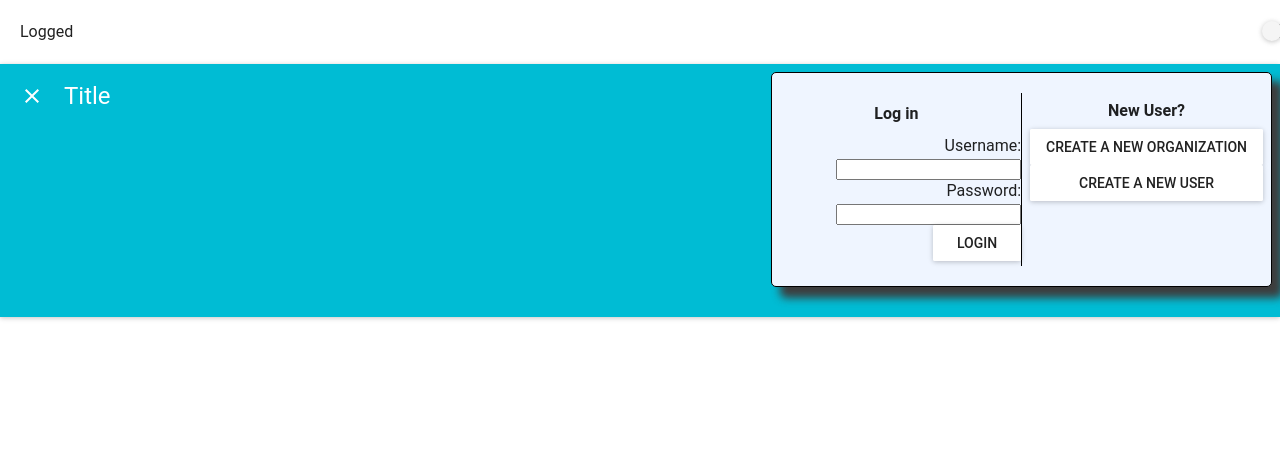
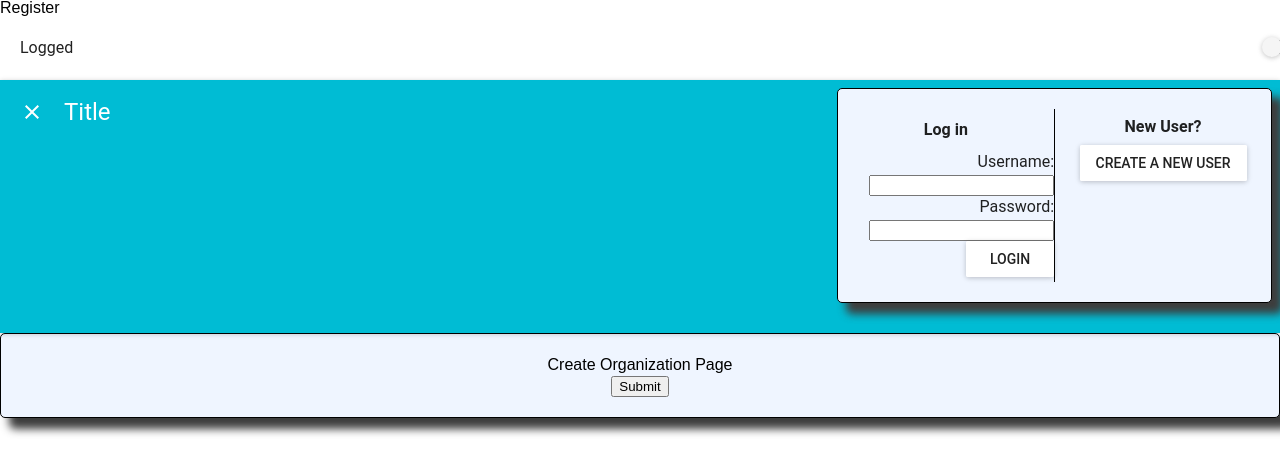
Before and after one commit to DAMinstrators/get-a-room, a React app: page / in a window 1280 px wide. Shown: the top 474 px of the page. Built offline with nearby package versions, Linux system fonts and the light colour scheme; what react-tap-event-plugin would draw is missing.

Commit message:
content panel start

```diff
--- a/package.json
+++ b/package.json
@@ -23,6 +23,7 @@
     "material-ui": "^0.16.6",
     "moment": "^2.17.1",
     "mysql": "^2.12.0",
+    "nodemon": "^1.11.0",
     "pg": "^6.1.2",
     "react": "^15.4.1",
     "react-dom": "^15.4.1",
--- a/src/components/App.jsx
+++ b/src/components/App.jsx
@@ -3,6 +3,7 @@ import React, { Component } from 'react';
 import ReactDOM from 'react-dom';
 import Login from './Login.jsx';
 import Header from './Header.jsx';
+import Content from './Content.jsx';
 import CreateOrganization from './CreateOrganization.jsx';
 import CreateUser from './CreateUser.jsx';
 import RoomManager from './RoomManager.jsx';
@@ -45,15 +46,6 @@ class App extends Component {
 
 
   //user clicked on submit button after creating an org
-  submitCreateOrg = () =>  {
-	  this.setState({requestToCreate: 'loginpage'});
-
-	  this.setState({loginErr: ''});
-	  this.setState({createSuccess: ''});
-  }
-
-
-
 
 
   //takes you back to login page, resets all the information in the fields
@@ -150,6 +142,10 @@ class App extends Component {
 							reset={this.reset}
 							createErr={this.state.createErr}
 						/>
+
+						<Content
+
+						/>
 					</div>
 				);
 			//if you're not logged in, and they clicked on the create organization button
--- a/src/components/Header.jsx
+++ b/src/components/Header.jsx
@@ -45,7 +45,7 @@ class Header extends Component {
   constructor(props) {
 		super(props);
 
-    loggedIn: true;
+    loggedIn1: true;
 		labelPos: "left";
 	}
 
@@ -99,7 +99,7 @@ class Header extends Component {
 					this.setState({loginErr: ''});
 					this.setState({username: ''});
 					this.setState({password: ''});
-          this.loggedIn = false;
+					this.loggedIn1 = false;
 				} else {
 					console.log('in else')
 					this.setState({loginErr: 'Invalid login'})
@@ -131,15 +131,15 @@ class Header extends Component {
 
 
 	  //check to make sure all fields are filled on user creation page
-	  if (this.props.createdUsername === '' || this.props.createdPassword === '' || this.props.createdGithub === '') {
+	  if (this.createdUsername === '' || this.createdPassword === '' || this.createdGithub === '') {
 		  this.setState({createErr: "Please fill out all fields"})
 		  return;
 	  }
 
 	  //if they are all filled properly, format string for post request
-	  let userString = 'username=' + this.props.createdUsername + '&' +
-	  			 'password='+ this.props.createdPassword + '&' +
-				 'github=' + this.props.createdGithub;
+	  let userString = 'username=' + this.state.createdUsername + '&' +
+	  			 'password='+ this.state.createdPassword + '&' +
+				 'github=' + this.state.createdGithub;
 
 		//reset the username and password so you can create another one if you want to
 		this.setState({createdUsername: ''});
@@ -147,7 +147,7 @@ class Header extends Component {
 	  	this.setState({createdGithub: ''});
 
 		console.log(userString);
-	    var http = new XMLHttpRequest();
+	  var http = new XMLHttpRequest();
 		var url = "http://localhost:3000/user/create";
 		var params = userString;
 		http.open("POST", url, true);
@@ -159,7 +159,7 @@ class Header extends Component {
 		http.onreadystatechange = function() {
 			if(http.readyState == 4 && http.status == 200) {
 				 console.log(http.responseText);
-				if (http.responseText === "\"exists\"") {
+				 if (http.responseText === "\"exists\"") {
 					this.setState({createSuccess: 'Please use a different username.'});
 
 				} else {
@@ -195,13 +195,14 @@ class Header extends Component {
   }
 
   handleChange = (event, logged) => {
-		this.loggedIn = logged;
-		this.labelPos = () => {logged ? "left" : "right"}
+		this.loggedIn1 = logged;
+		this.labelPos = function() {this.loggedIn1 ? "left" : "right"}.bind(this)();
   };
 
   render() {
     return (
-      <div>
+			<div>
+			<span onClick={this.handleChange}>Register</span>
         <Toggle
           label="Logged"
           defaultToggled={false}
@@ -214,7 +215,7 @@ class Header extends Component {
           title="Title"
           iconElementLeft={<IconButton><NavigationClose /></IconButton>}
           iconElementRight={
-            this.loggedIn ? <CreateUser
+            this.loggedIn1 ? <CreateUser
                submitCreateUser={this.submitCreateUser}
 				 			 createdUsername={this.createdUsername}
 							 createdPassword={this.createdPassword}
@@ -233,6 +234,7 @@ class Header extends Component {
 							loggedIn={this.loggedIn}
 							createOrg={this.createOrg}
 							createUser={this.createUser}
+							handleChange={this.handleChange}
             />
             }
         />
--- a/src/components/Login.jsx
+++ b/src/components/Login.jsx
@@ -44,7 +44,7 @@ export default class Login extends React.Component {
 
             <div>Username: <input id="username" ref="username" onKeyPress={this.handleKeyPress} onChange={this.props.usernameChange} className="username"></input></div>
             <div>Password: <input type="password" id="password" onKeyPress={this.handleKeyPress} ref="password" onChange={this.props.passwordChange} className="password"></input></div>
-            <RaisedButton onClick={this.props.login} id="loginbtn" label="Login" />
+            <RaisedButton onClick={this.props.handleChange} id="loginbtn" label="Login" />
 
           </div>
           <div id="err">{this.props.loginErr}</div>
@@ -55,7 +55,6 @@ export default class Login extends React.Component {
 
           <div id="containertitle" className="container-title">New User?</div>
           <div id="buttons">
-            <RaisedButton onClick={this.props.createOrg} id="createorgbtn" label="Create a new Organization" />
             <RaisedButton onClick={this.props.createUser} id="createuserbtn" label="Create a new User" />
           </div>
 
--- a/src/components/content.jsx
+++ b/src/components/content.jsx
@@ -0,0 +1,28 @@
+import React, { Component} from 'react';
+import ReactDOM from 'react-dom';
+import CreateOrganization from './CreateOrganization.jsx';
+
+class Content extends Component {
+  constructor(props) {
+		super(props);
+
+	}
+
+ submitCreateOrg = () =>  {
+		console.log('create org button clicked')
+	  this.setState({requestToCreate: 'loginpage'});
+
+	  this.setState({loginErr: ''});
+	  this.setState({createSuccess: ''});
+  }
+
+ render() {
+    return (
+			<div>
+				 <CreateOrganization submitCreateOrg={this.submitCreateOrg}/>
+			</div>
+		)
+ }
+}
+
+export default Content;
```
